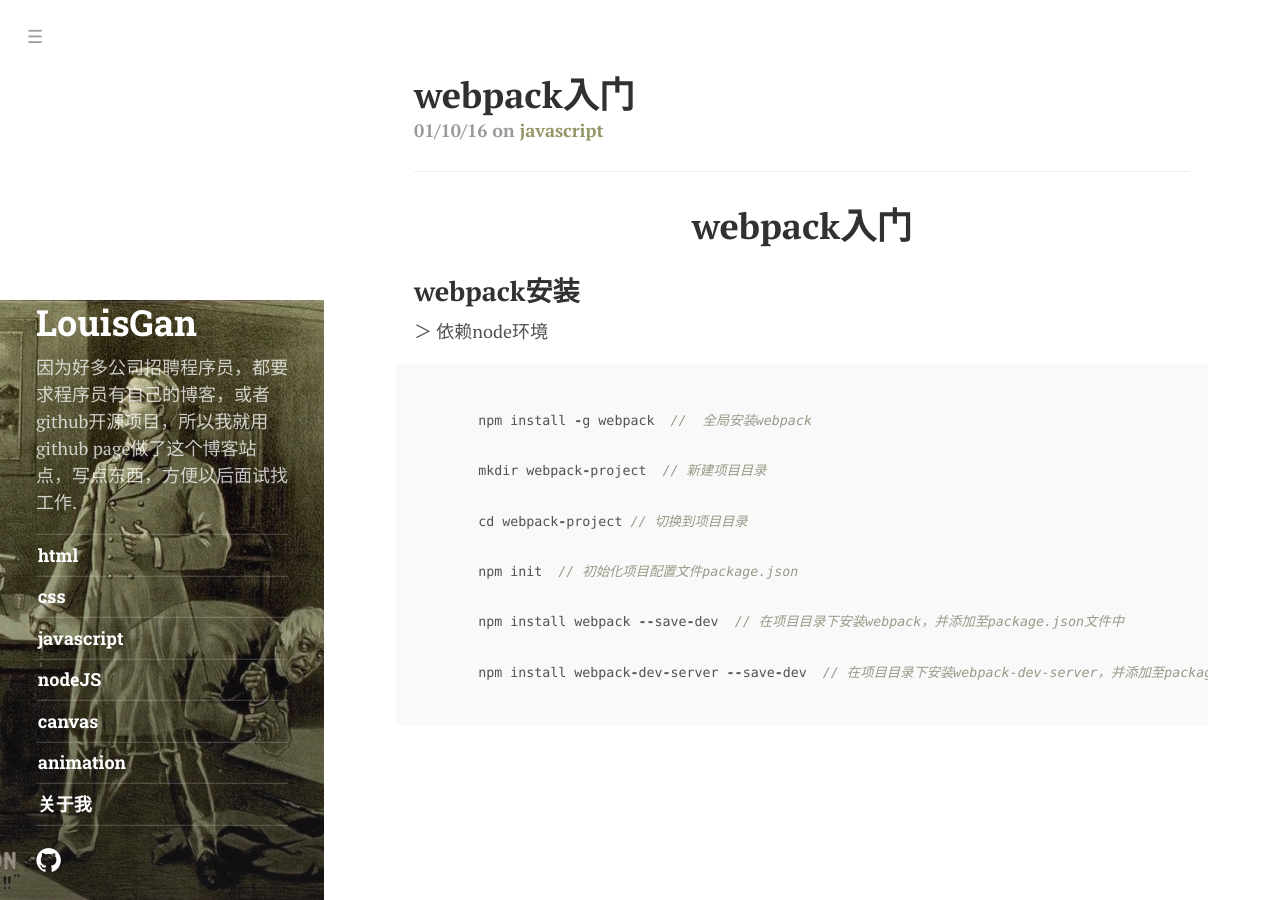
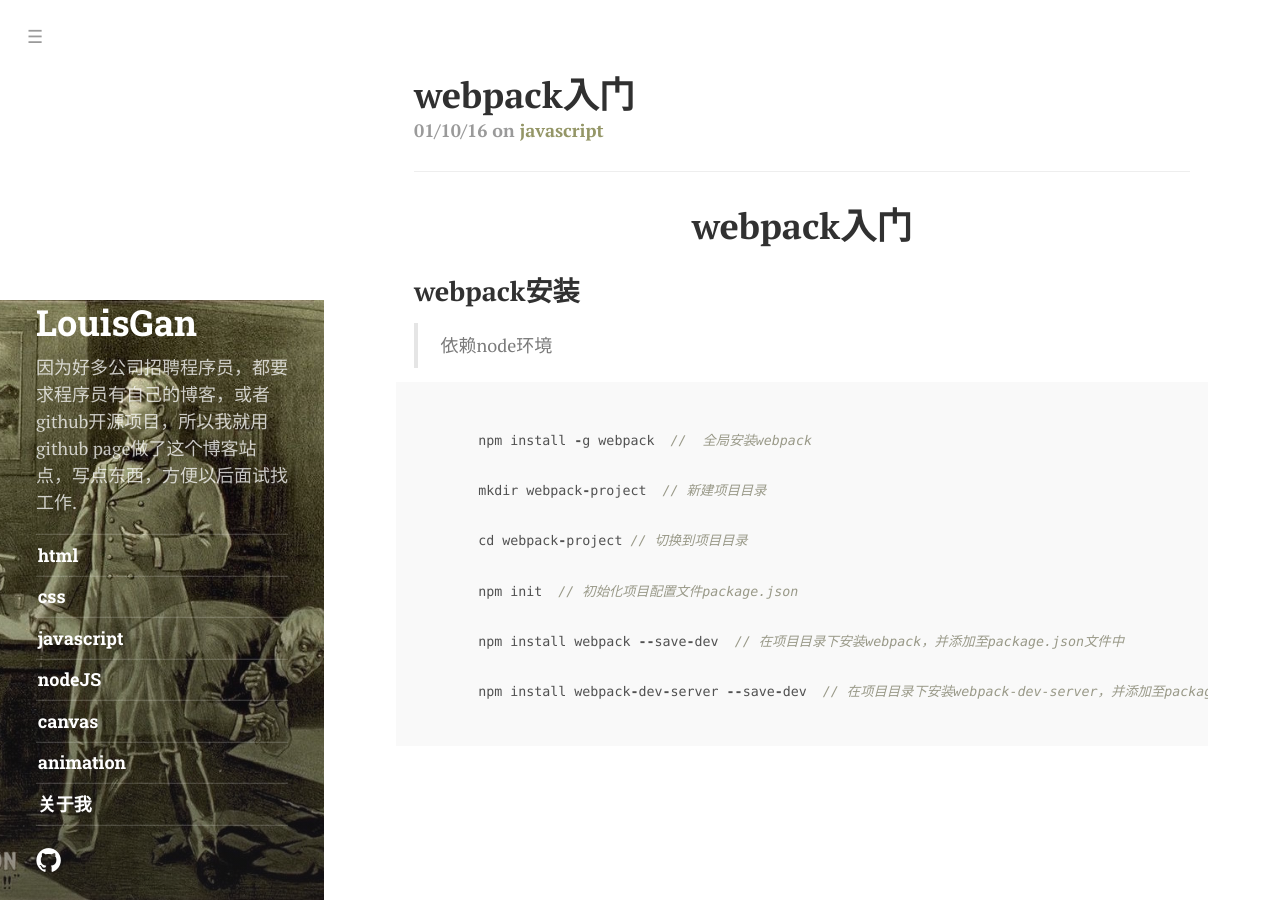
Before and after one commit to ganpeng/ganpeng.github.io, a Jekyll site: the page built from _posts/2016-01-10-webpack入门.md, in a window 1280 px wide. Built offline with Jekyll 4.4.1, drawn with Linux system fonts in a browser that asks for light colours; nearby versions of some CDN libraries; some web fonts are replaced.

Commit message:
fixed bug

````diff
--- a/_posts/2016-01-10-webpack入门.md
+++ b/_posts/2016-01-10-webpack入门.md
@@ -8,7 +8,7 @@ tags: [javascript]
 
 ## webpack安装
 
-＞ 依赖node环境
+> 依赖node环境
 
 ``` javascript
 
````
